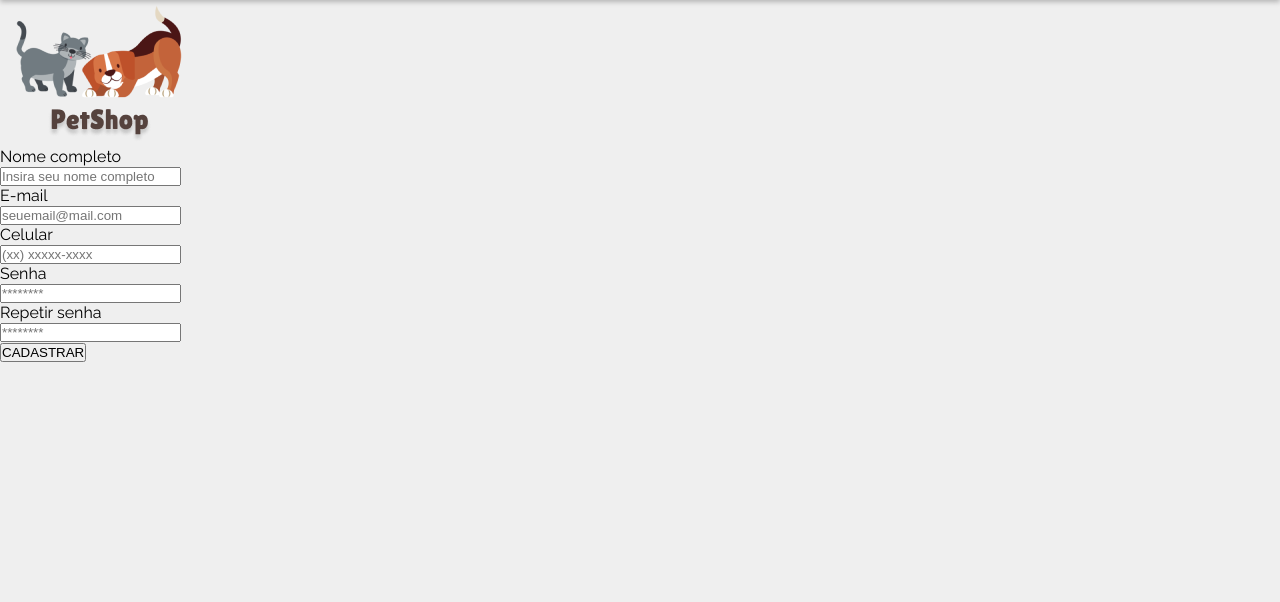
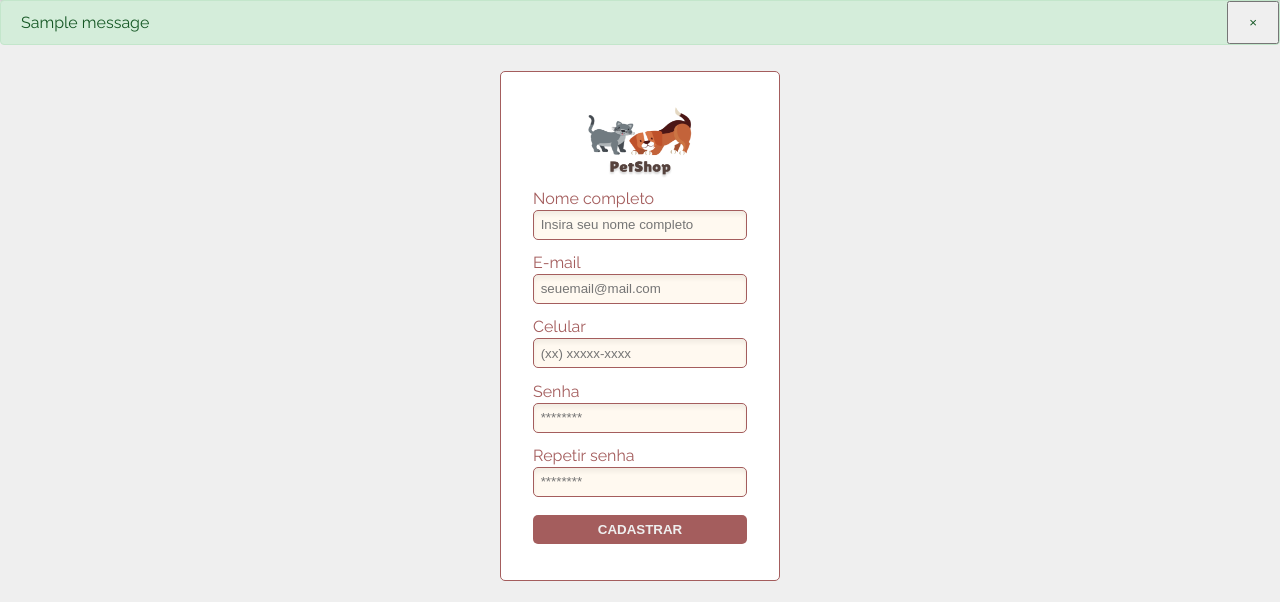
Before and after one commit to dopinheiro/Petshop, a Flask app: template app/templates/cadastro.html in a window 1280 px wide. Shown: the part 64-666 px from the top of the page. Run offline with Flask 2, Linux system fonts and the light colour scheme; the template is opened without the code that fills it, so the values that code supplies are empty; tables that the repository leaves empty hold one stand-in row (values such as "Sample post"); one stand-in notice (Sample message) is shown; some libraries are stand-ins or nearby versions.

Commit message:
Integração dos templates com as rotas

```diff
--- a/app/__init__.py
+++ b/app/__init__.py
@@ -4,6 +4,7 @@ from flask_migrate import Migrate
 
 app = Flask(__name__)
 app.config.from_object('config')
+app.secret_key = b'_5#y2L"F4Q8z\n\xec]/'
 
 db = SQLAlchemy(app)
 db.init_app(app)
@@ -15,4 +16,5 @@ from app.controllers import default
 from app.models import services
 from app.models import clients
 from app.models import appointments
+from app.models import appointments_services
 from app.models import pets
--- a/app/models/services.py
+++ b/app/models/services.py
@@ -7,8 +7,10 @@ class Services(db.Model):
     name = db.Column(db.String)
     duration = db.Column(db.Integer)
     price = db.Column(db.Float)
+    icon = db.Column(db.String)
 
-    def __init__(self, name, duration, price):
+    def __init__(self, name, duration, price, icon):
         self.name = name
         self.duration = duration
         self.price = price
+        self.icon = icon
--- a/app/static/css/main.css
+++ b/app/static/css/main.css
@@ -77,3 +77,80 @@ footer {
     padding-right: 0.5em;
     font-size: 1em;
 }
+
+
+.alert {
+  position: relative;
+  padding: 0.75rem 1.25rem;
+  margin-bottom: 1rem;
+  border: 1px solid transparent;
+  border-radius: 0.25rem;
+}
+
+.alert-dismissible {
+  padding-right: 4rem;
+}
+
+.alert-dismissible .close {
+  position: absolute;
+  top: 0;
+  right: 0;
+  padding: 0.75rem 1.25rem;
+  color: inherit;
+}
+
+.alert-primary {
+  color: #004085;
+  background-color: #cce5ff;
+  border-color: #b8daff;
+}
+
+.alert-primary hr {
+  border-top-color: #9fcdff;
+}
+
+.alert-primary .alert-link {
+  color: #002752;
+}
+
+.alert-success {
+  color: #155724;
+  background-color: #d4edda;
+  border-color: #c3e6cb;
+}
+
+.alert-success hr {
+  border-top-color: #b1dfbb;
+}
+
+.alert-success .alert-link {
+  color: #0b2e13;
+}
+
+.alert-warning {
+  color: #856404;
+  background-color: #fff3cd;
+  border-color: #ffeeba;
+}
+
+.alert-warning hr {
+  border-top-color: #ffe8a1;
+}
+
+.alert-warning .alert-link {
+  color: #533f03;
+}
+
+.alert-danger {
+  color: #721c24;
+  background-color: #f8d7da;
+  border-color: #f5c6cb;
+}
+
+.alert-danger hr {
+  border-top-color: #f1b0b7;
+}
+
+.alert-danger .alert-link {
+  color: #491217;
+}
--- a/app/templates/base.html
+++ b/app/templates/base.html
@@ -5,17 +5,21 @@
     <meta http-equiv="X-UA-Compatible" content="IE=edge">
     <meta name="viewport" content="width=device-width, initial-scale=1.0">
 
-    <link rel="shortcut icon" href="../static/image/favicon.png" type="image/x-icon">
+    <link rel="shortcut icon" href="{{ url_for('static', filename='image/favicon.png') }}" type="image/x-icon">
 
-    <link rel="stylesheet" href="../static/css/reset.css">
-    <link rel="stylesheet" href="../static/css/main.css">
+    <link rel="stylesheet" href="{{ url_for('static', filename='css/reset.css') }}">
+    <link rel="stylesheet" href="{{ url_for('static', filename='css/main.css') }}">
 
     <link rel="preconnect" href="https://fonts.googleapis.com">
     <link rel="preconnect" href="https://fonts.gstatic.com" crossorigin>
     <link href="https://fonts.googleapis.com/css2?family=Raleway:wght@300;400;700&display=swap" rel="stylesheet">
 
-    <link rel="stylesheet" href="../static/fontawesome/css/all.css">
-
+    <script src="https://code.jquery.com/jquery-3.2.1.slim.min.js" integrity="sha384-KJ3o2DKtIkvYIK3UENzmM7KCkRr/rE9/Qpg6aAZGJwFDMVNA/GpGFF93hXpG5KkN" crossorigin="anonymous"></script>
+<script src="https://cdnjs.cloudflare.com/ajax/libs/popper.js/1.12.9/umd/popper.min.js" integrity="sha384-ApNbgh9B+Y1QKtv3Rn7W3mgPxhU9K/ScQsAP7hUibX39j7fakFPskvXusvfa0b4Q" crossorigin="anonymous"></script>
+    <script src="https://maxcdn.bootstrapcdn.com/bootstrap/4.0.0/js/bootstrap.min.js" integrity="sha384-JZR6Spejh4U02d8jOt6vLEHfe/JQGiRRSQQxSfFWpi1MquVdAyjUar5+76PVCmYl" crossorigin="anonymous"></script>
+    <link rel="stylesheet" href="{{ url_for('static', filename='fontawesome/css/all.css') }}">
+    {% block css %}
+    {% endblock %}
     <title>Petshop</title>
 </head>
 <body>
@@ -26,16 +30,16 @@
 
             <nav>
                 <ul>
-                    <li><a href="#">Início</a></li>
-                    <li><a href="#">Serviços</a></li>
-                    <li><a href="#">Agenda</a></li>
+                    <li><a href="/">Início</a></li>
+                    <li><a href="/services">Serviços</a></li>
+                    <li><a href="/appointments">Agenda</a></li>
                     <li><a href="#">Pets</a></li>
                     <li><a href="#">Contato</a></li>
                 </ul>
             </nav>
 
             <div class="auth">
-                <span id="signin">Cadastre-se</span>
+                <a href="/register"><span id="signin">Cadastre-se</span></a>
                 <button type="button" id="login"> <i class="fas fa-sign-in-alt"></i>ENTRAR </button>
             </div>
 
--- a/app/templates/cadastro.html
+++ b/app/templates/cadastro.html
@@ -1,46 +1,54 @@
 {% extends "base.html" %}
 
+{% block css %}
+<link rel="stylesheet" href="{{ url_for('static', filename='css/cadastro.css') }}">
+{% endblock %}
+
 {% block content %}
-
-<main>
+{% with messages =  get_flashed_messages(with_categories=true) %}
+                    {% if messages %}
+                    {% for category, message in messages %}
+                        {% if category == 'error' %}
+                        <div class="alert alert-dismissible alert-danger">
+                        {% elif category == 'warning' %}
+                        <div class="alert alert-dismissible alert-warning">
+                        {% elif category == 'success' %}
+                        <div class="alert alert-dismissible alert-success">
+                        {% else %}
+                        <div class="alert alert-dismissible alert-primary">
+                        {% endif %}
+                            <button type="button" class="close" data-dismiss="alert">&times;</button>
+                            {{ message }}
+                        </div>
+                    {% endfor %}
+                    {% endif %}
+                    {% endwith %}
 <div class="container-form">
-        <form action="">
-
+    <form action="/register" method="POST">
         <div class="campo-img">
-                <img src="../image/logo1.png" alt="" class="logo1">
+            <img src="{{ url_for('static', filename='image/logo1.png') }}" alt="" class="logo1">
         </div>
-
         <div class="campo">
             <label for="">Nome completo</label> <br>
             <input type="text" name="name" placeholder="Insira seu nome completo" id="name" required>
         </div>
-
         <div class="campo">
             <label for="">E-mail</label> <br>
             <input type="email" name="email" placeholder="seuemail@mail.com" id="email" required>
         </div>
-
         <div class="campo">
             <label for="">Celular</label> <br>
-                <input type="tel" name="celular" placeholder="(xx) xxxxx-xxxx" id="celular" required>
+            <input type="tel" name="phone" placeholder="(xx) xxxxx-xxxx" id="celular" required>
         </div>
-
         <div class="campo">
             <label for="">Senha</label> <br>
             <input type="password" name="password" placeholder="********" id="password" required>
         </div>
-
         <div class="campo">
             <label for="">Repetir senha</label> <br>
             <input type="password" name="password" placeholder="********" id="password2" required>
         </div>
-
         <button class="cadastrar" type="submit" onsubmit="">CADASTRAR</button>
-
-
     </form>
 </div>
-</main>
-
-
 {% endblock %}
```
Also changed, not shown: app/controllers/default.py (+14 -10 lines), app/models/appointments_services.py (added, +12 -0 lines), app/templates/addagendamento.html (+7 -28 lines), app/templates/home.html (+6 -6 lines), app/templates/servicos.html (+9 -38 lines). Lines whose indentation alone changed are shown as unchanged.
